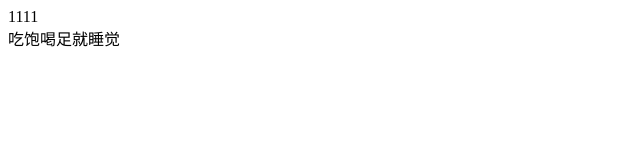
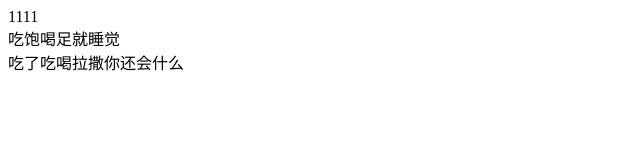
Before and after one commit to w1033214589/w, a plain HTML site: page index.html in a window 1280 px wide. Shown: the whole page, without its empty margins (0-640 px from the left). Drawn offline with Linux system fonts and the light colour scheme.

Commit message:
除了吃喝拉撒你还会什么

```diff
--- a/index.html
+++ b/index.html
@@ -6,5 +6,6 @@
 <body>
 	<div>1111</div>
 	<div>吃饱喝足就睡觉</div>
+	<div>吃了吃喝拉撒你还会什么</div>
 </body>
 </html>
```
